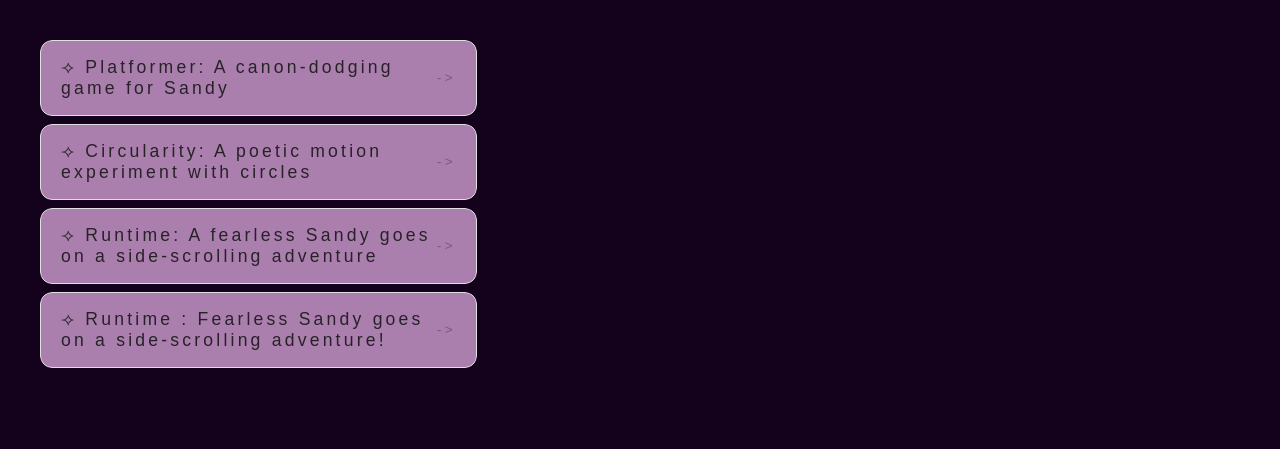
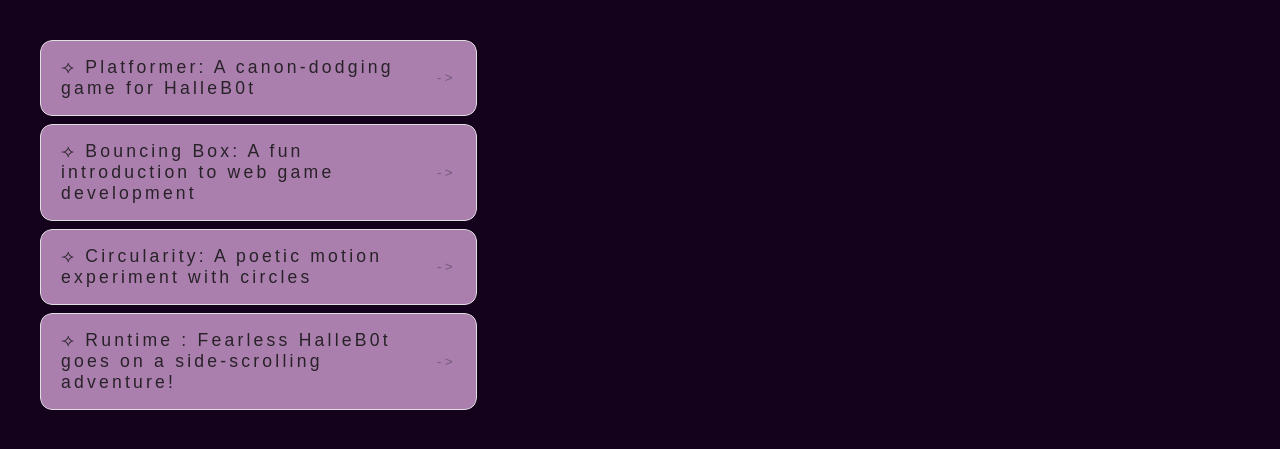
Before and after one commit to sondosatteia/sondosatteia.github.io, a plain HTML site: page portfolio.html in a window 1280 px wide. Shown: the part 419-868 px from the top of the page. Drawn offline with Linux system fonts and the light colour scheme.

Commit message:
finished portfolio

```diff
--- a/portfolio.html
+++ b/portfolio.html
@@ -31,17 +31,17 @@
     <h3>.✦ ݁˖FSD Projects</h3>
     <ul id="portfolio">
         <li>
-          <a href="fsd-projects/platformer/">⟢ Platformer: A canon-dodging game for Sandy</a>
+          <a href="fsd-projects/platformer/">⟢ Platformer: A canon-dodging game for HalleB0t</a>
           </li>
-          <li> <a href="fsd-projects/circularity/">⟢ Circularity: A poetic motion experiment with circles</a>
+          <li> <a href="fsd-projects/circularity/">⟢ Bouncing Box: A fun introduction to web game development</a>
           </li>
 
           <li>
-            <a href="projects/runtime/">⟢ Runtime: A fearless Sandy goes on a side-scrolling adventure</a>
+            <a href="projects/runtime/">⟢ Circularity: A poetic motion experiment with circles</a>
             </li>
 
             <li>
- <a href="projects/runtime/">⟢ Runtime : Fearless Sandy goes on a side-scrolling adventure!</a>
+ <a href="projects/runtime/">⟢ Runtime : Fearless HalleB0t goes on a side-scrolling adventure!</a>
 </li>
     </ul>
 
```
